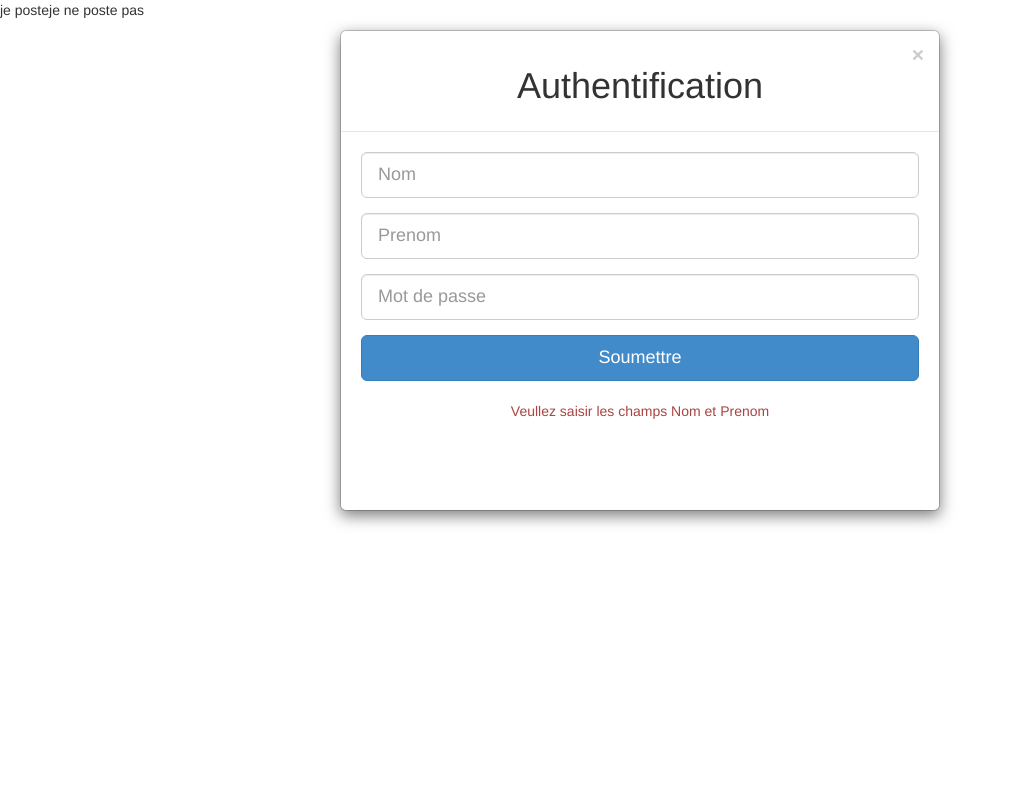
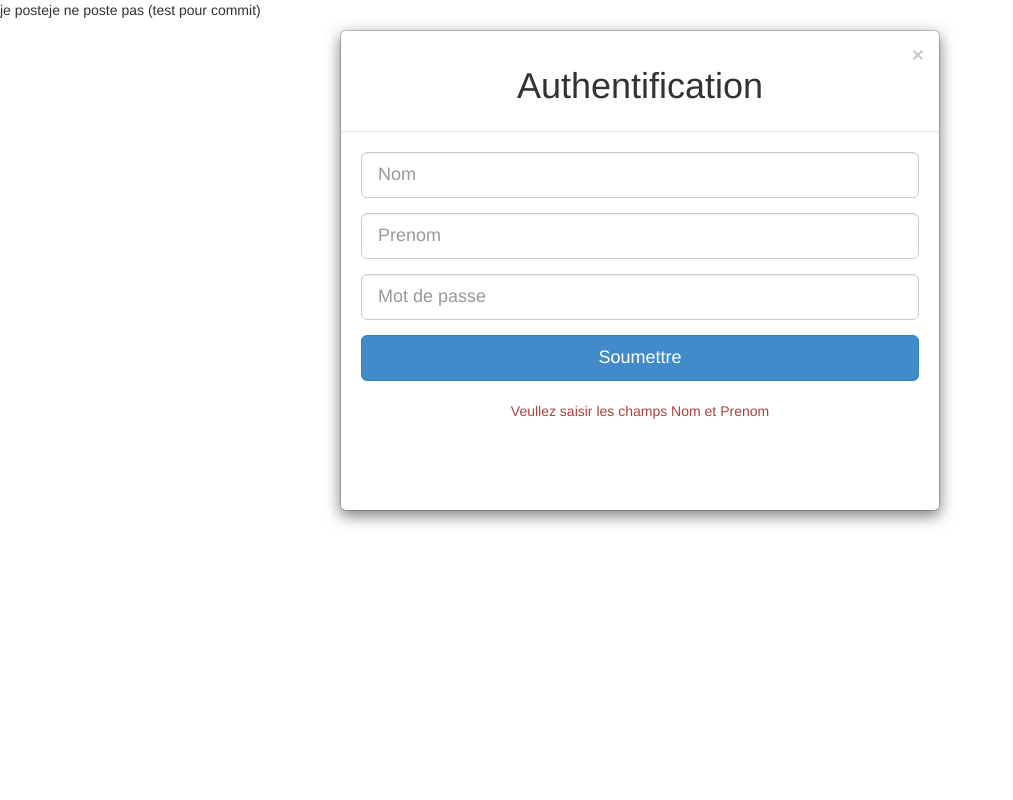
Before and after one commit to joelBanka/CharismaJNM, a PHP site: page / in a window 1280 px wide. Shown: the whole page, without its empty margins (0-1013 px from the left). Run offline with PHP 8.4, Linux system fonts and the light colour scheme; data that the repository does not hold is empty; some libraries are stand-ins or nearby versions.

Commit message:
Projet en ligne

```diff
--- a/index.php
+++ b/index.php
@@ -5,7 +5,7 @@ $prenom='';
  $msg = "Veullez saisir les champs Nom et Prenom";
  if(isset($_POST))
   echo "je poste";
- echo "je ne poste pas";
+ echo "je ne poste pas (test pour commit)";
  /*if(isset($_POST) && (!empty($_POST['nom']))  && (!empty($_POST['prenom']))){
   $msg = "Insertion reussie";
 }
```
